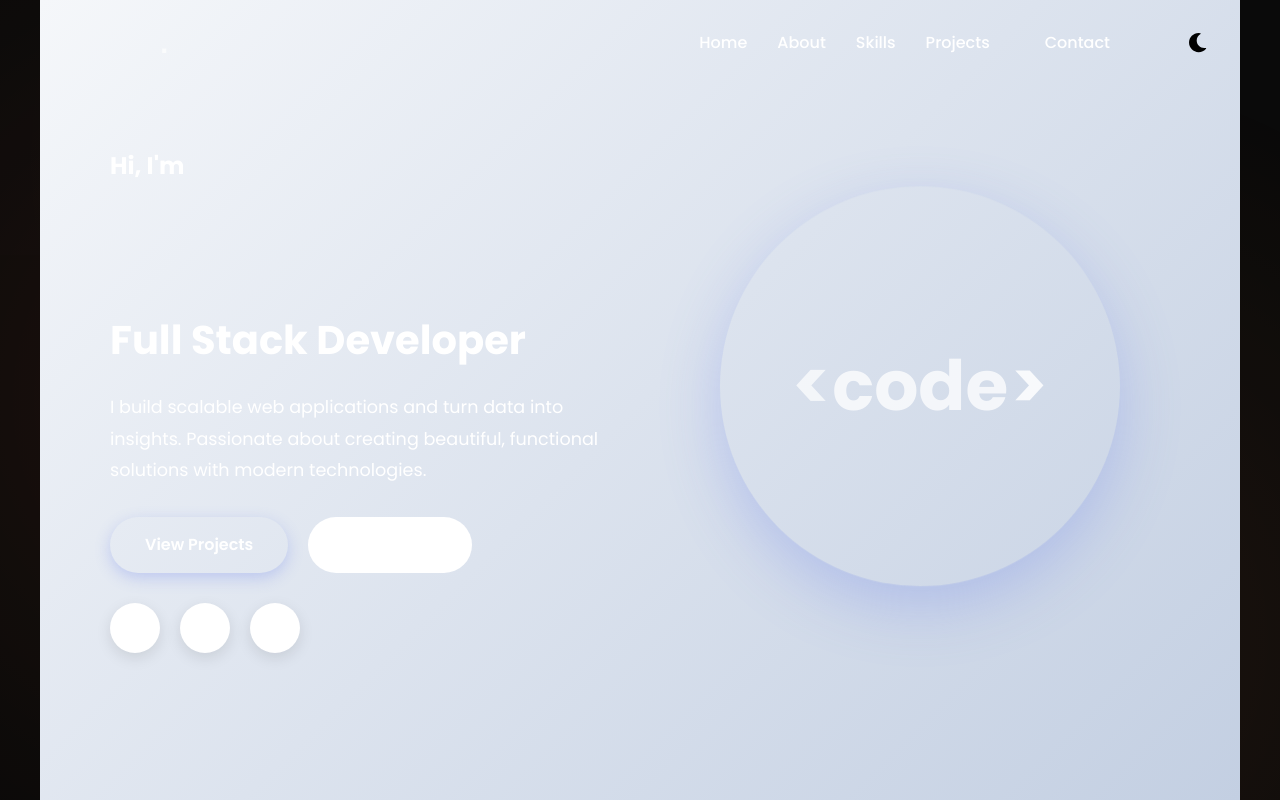
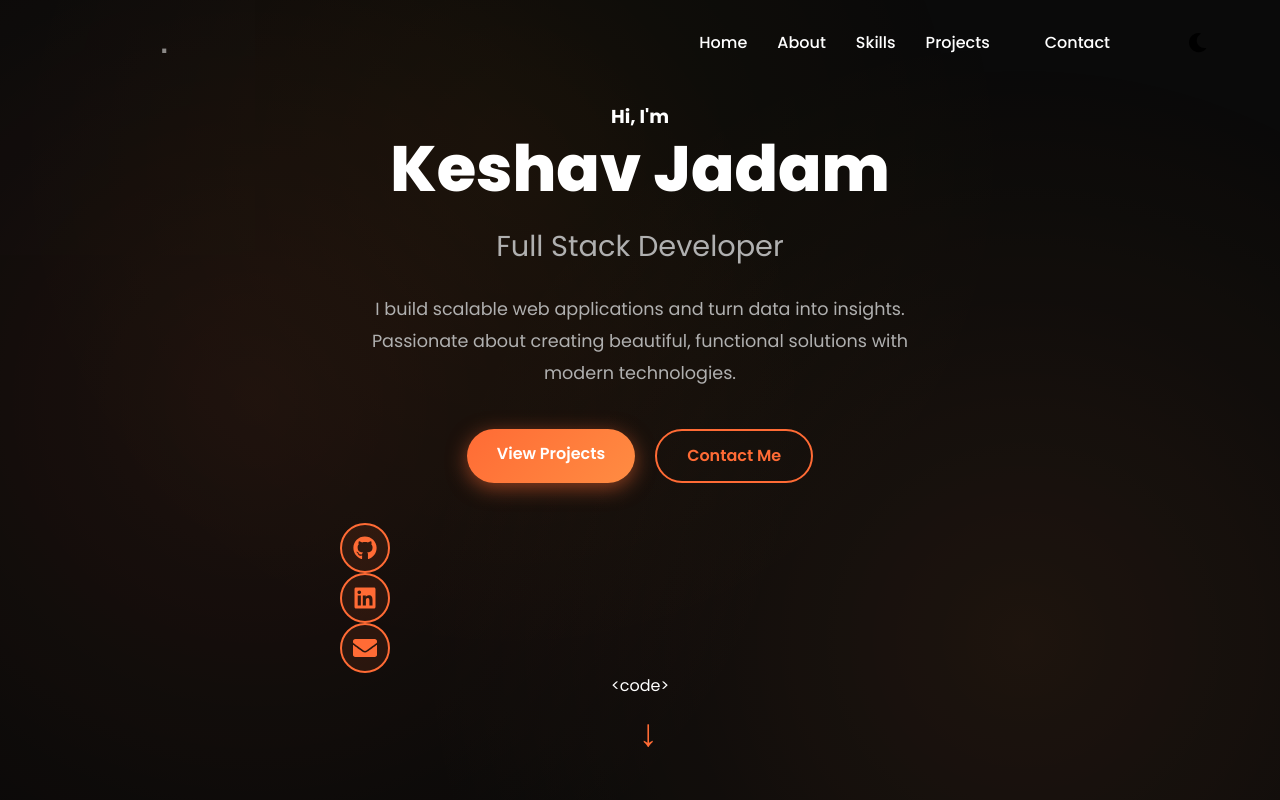
Before and after one commit to Keshavja29/portfolio-website, a React (Create React App) app: page / in a window 1280 px wide. Shown: the top 800 px of the page. Built offline with nearby package versions, Linux system fonts and the light colour scheme; the HTML template or start-up script is replaced by a standard one.

Commit message:
Create Hero section with circular profile photo and orange glow

```diff
--- a/src/components/Hero.css
+++ b/src/components/Hero.css
@@ -3,145 +3,58 @@
   display: flex;
   align-items: center;
   justify-content: center;
-  padding-top: 80px;
-  background: linear-gradient(135deg, #f5f7fa 0%, #c3cfe2 100%);
+  text-align: center;
   position: relative;
+  overflow: hidden;
 }
 
 .hero-content {
-  display: grid;
-  grid-template-columns: 1fr 1fr;
-  gap: 60px;
-  align-items: center;
-  max-width: 1200px;
-  margin: 0 auto;
-  padding: 0 20px;
+  position: relative;
+  z-index: 2;
+  animation: fadeInUp 1s ease;
 }
 
-.hero-greeting {
-  font-size: 1.5rem;
-  color: var(--text-light);
-  margin-bottom: 10px;
+/* Profile Photo with Orange Glow */
+.profile-photo {
+  width: 250px;
+  height: 250px;
+  border-radius: 50%;
+  margin: 0 auto 30px;
+  position: relative;
+  animation: float 6s ease-in-out infinite;
 }
 
-.hero-name {
-  font-size: 4rem;
-  font-weight: 800;
-  background: linear-gradient(135deg, var(--primary-color), var(--secondary-color));
-  -webkit-background-clip: text;
-  -webkit-text-fill-color: transparent;
-  background-clip: text;
-  margin-bottom: 10px;
+.profile-photo img {
+  width: 100%;
+  height: 100%;
+  border-radius: 50%;
+  object-fit: cover;
+  border: 5px solid var(--primary-orange);
+  box-shadow:
+    0 0 40px var(--glow-orange),
+    0 0 80px var(--glow-orange),
+    inset 0 0 20px rgba(255, 107, 53, 0.2);
+  transition: all 0.3s ease;
 }
 
-.hero-title {
-  font-size: 2.5rem;
-  color: var(--text-dark);
-  margin-bottom: 20px;
+.profile-photo::before {
+  content: '';
+  position: absolute;
+  top: -10px;
+  left: -10px;
+  right: -10px;
+  bottom: -10px;
+  border-radius: 50%;
+  background: linear-gradient(45deg, var(--primary-orange), var(--secondary-orange), var(--accent-orange));
+  z-index: -1;
+  opacity: 0.5;
+  filter: blur(20px);
+  animation: rotate 10s linear infinite;
 }
 
-.typing-text {
-  position: relative;
-}
-
-.typing-text::after {
-  content: '|';
-  animation: blink 1s infinite;
-}
-
-@keyframes blink {
-  0%, 50% { opacity: 1; }
-  51%, 100% { opacity: 0; }
-}
-
-.hero-description {
-  font-size: 1.1rem;
-  color: var(--text-light);
-  line-height: 1.8;
-  margin-bottom: 30px;
-  max-width: 500px;
-}
-
-.hero-buttons {
-  display: flex;
-  gap: 20px;
-  margin-bottom: 30px;
-}
-
-.btn {
-  padding: 15px 35px;
-  border-radius: 30px;
-  font-weight: 600;
-  text-decoration: none;
-  transition: all 0.3s ease;
-  display: inline-block;
-}
-
-.btn-primary {
-  background: linear-gradient(135deg, var(--primary-color), var(--secondary-color));
-  color: white;
-  box-shadow: 0 5px 15px rgba(102, 126, 234, 0.3);
-}
-
-.btn-primary:hover {
-  transform: translateY(-3px);
-  box-shadow: 0 8px 25px rgba(102, 126, 234, 0.4);
-}
-
-.btn-secondary {
-  background: white;
-  color: var(--primary-color);
-  border: 2px solid var(--primary-color);
-}
-
-.btn-secondary:hover {
-  background: var(--primary-color);
-  color: white;
-  transform: translateY(-3px);
-}
-
-.hero-social {
-  display: flex;
-  gap: 20px;
-}
-
-.social-link {
-  width: 50px;
-  height: 50px;
-  border-radius: 50%;
-  background: white;
-  display: flex;
-  align-items: center;
-  justify-content: center;
-  font-size: 1.5rem;
-  color: var(--primary-color);
-  transition: all 0.3s ease;
-  box-shadow: 0 5px 15px rgba(0, 0, 0, 0.1);
-}
-
-.social-link:hover {
-  background: linear-gradient(135deg, var(--primary-color), var(--secondary-color));
-  color: white;
-  transform: translateY(-5px);
-  box-shadow: 0 8px 20px rgba(102, 126, 234, 0.3);
-}
-
-.hero-image {
-  display: flex;
-  justify-content: center;
-  align-items: center;
-}
-
-.image-placeholder {
-  width: 400px;
-  height: 400px;
-  border-radius: 50%;
-  background: linear-gradient(135deg, var(--primary-color), var(--secondary-color));
-  display: flex;
-  align-items: center;
-  justify-content: center;
-  box-shadow: 0 20px 60px rgba(102, 126, 234, 0.3);
-  animation: float 3s ease-in-out infinite;
+@keyframes rotate {
+  0% { transform: rotate(0deg); }
+  100% { transform: rotate(360deg); }
 }
 
 @keyframes float {
@@ -149,106 +62,157 @@
   50% { transform: translateY(-20px); }
 }
 
-.code-animation {
-  font-size: 4rem;
-  color: white;
-  font-weight: 700;
-  display: flex;
-  gap: 10px;
+.profile-photo:hover img {
+  transform: scale(1.05);
+  box-shadow:
+    0 0 60px var(--glow-orange),
+    0 0 100px var(--glow-orange);
 }
 
-.code-animation span {
-  animation: pulse 2s ease-in-out infinite;
+/* Greeting */
+.greeting {
+  font-size: 1.2rem;
+  color: var(--text-secondary);
+  margin-bottom: 10px;
+  font-weight: 300;
+  letter-spacing: 2px;
+  text-transform: uppercase;
 }
 
-.code-animation span:nth-child(2) {
-  animation-delay: 0.2s;
+/* Name */
+.hero h1 {
+  font-size: 4rem;
+  font-weight: 800;
+  margin-bottom: 15px;
+  line-height: 1.2;
 }
 
-.code-animation span:nth-child(3) {
-  animation-delay: 0.4s;
+.hero h1 .name {
+  display: block;
+  background: linear-gradient(135deg, var(--primary-orange), var(--accent-orange));
+  -webkit-background-clip: text;
+  -webkit-text-fill-color: transparent;
+  background-clip: text;
 }
 
-@keyframes pulse {
-  0%, 100% { opacity: 1; transform: scale(1); }
-  50% { opacity: 0.7; transform: scale(1.1); }
+/* Title */
+.hero-title {
+  font-size: 1.8rem;
+  color: var(--text-secondary);
+  margin-bottom: 25px;
+  font-weight: 400;
 }
 
+/* Description */
+.hero-description {
+  font-size: 1.1rem;
+  color: var(--text-secondary);
+  max-width: 600px;
+  margin: 0 auto 40px;
+  line-height: 1.8;
+}
+
+/* CTA Buttons */
+.hero-buttons {
+  display: flex;
+  gap: 20px;
+  justify-content: center;
+  flex-wrap: wrap;
+  margin-bottom: 40px;
+}
+
+.btn-secondary {
+  display: inline-block;
+  padding: 12px 30px;
+  background: transparent;
+  color: var(--primary-orange);
+  text-decoration: none;
+  border-radius: 50px;
+  font-weight: 600;
+  transition: all 0.3s ease;
+  border: 2px solid var(--primary-orange);
+}
+
+.btn-secondary:hover {
+  background: var(--primary-orange);
+  color: white;
+  transform: translateY(-3px);
+  box-shadow: 0 8px 30px var(--glow-orange);
+}
+
+/* Social Links */
+.social-links {
+  display: flex;
+  gap: 20px;
+  justify-content: center;
+  margin-top: 30px;
+}
+
+.social-link {
+  width: 50px;
+  height: 50px;
+  border-radius: 50%;
+  background: rgba(255, 107, 53, 0.1);
+  border: 2px solid var(--primary-orange);
+  display: flex;
+  align-items: center;
+  justify-content: center;
+  color: var(--primary-orange);
+  font-size: 1.5rem;
+  transition: all 0.3s ease;
+  text-decoration: none;
+}
+
+.social-link:hover {
+  background: var(--primary-orange);
+  color: white;
+  transform: translateY(-5px) rotate(360deg);
+  box-shadow: 0 10px 30px var(--glow-orange);
+}
+
+/* Scroll Indicator */
 .scroll-indicator {
   position: absolute;
   bottom: 30px;
   left: 50%;
   transform: translateX(-50%);
+  animation: bounce 2s infinite;
 }
 
-.mouse {
-  width: 25px;
-  height: 40px;
-  border: 2px solid var(--primary-color);
-  border-radius: 15px;
-  position: relative;
+.scroll-indicator::before {
+  content: '↓';
+  font-size: 2rem;
+  color: var(--primary-orange);
 }
 
-.mouse::before {
-  content: '';
-  width: 4px;
-  height: 8px;
-  background: var(--primary-color);
-  border-radius: 2px;
-  position: absolute;
-  top: 8px;
-  left: 50%;
-  transform: translateX(-50%);
-  animation: scroll 2s infinite;
+@keyframes bounce {
+  0%, 20%, 50%, 80%, 100% { transform: translateX(-50%) translateY(0); }
+  40% { transform: translateX(-50%) translateY(-10px); }
+  60% { transform: translateX(-50%) translateY(-5px); }
 }
 
-@keyframes scroll {
-  0% { opacity: 1; transform: translateX(-50%) translateY(0); }
-  100% { opacity: 0; transform: translateX(-50%) translateY(15px); }
-}
-
-@media (max-width: 968px) {
-  .hero-content {
-    grid-template-columns: 1fr;
-    text-align: center;
-  }
-
-  .hero-name {
-    font-size: 3rem;
+/* Responsive */
+@media (max-width: 768px) {
+  .hero h1 {
+    font-size: 2.5rem;
   }
 
   .hero-title {
-    font-size: 2rem;
+    font-size: 1.3rem;
   }
 
-  .hero-description {
-    margin: 0 auto 30px;
-  }
-
-  .hero-buttons {
-    justify-content: center;
-  }
-
-  .hero-social {
-    justify-content: center;
-  }
-
-  .image-placeholder {
-    width: 300px;
-    height: 300px;
-  }
-}
-
-@media (max-width: 480px) {
-  .hero-name {
-    font-size: 2.5rem;
+  .profile-photo {
+    width: 200px;
+    height: 200px;
   }
 
   .hero-buttons {
     flex-direction: column;
+    align-items: center;
   }
 
-  .btn {
+  .btn-primary, .btn-secondary {
     width: 100%;
+    max-width: 300px;
   }
 }
```
